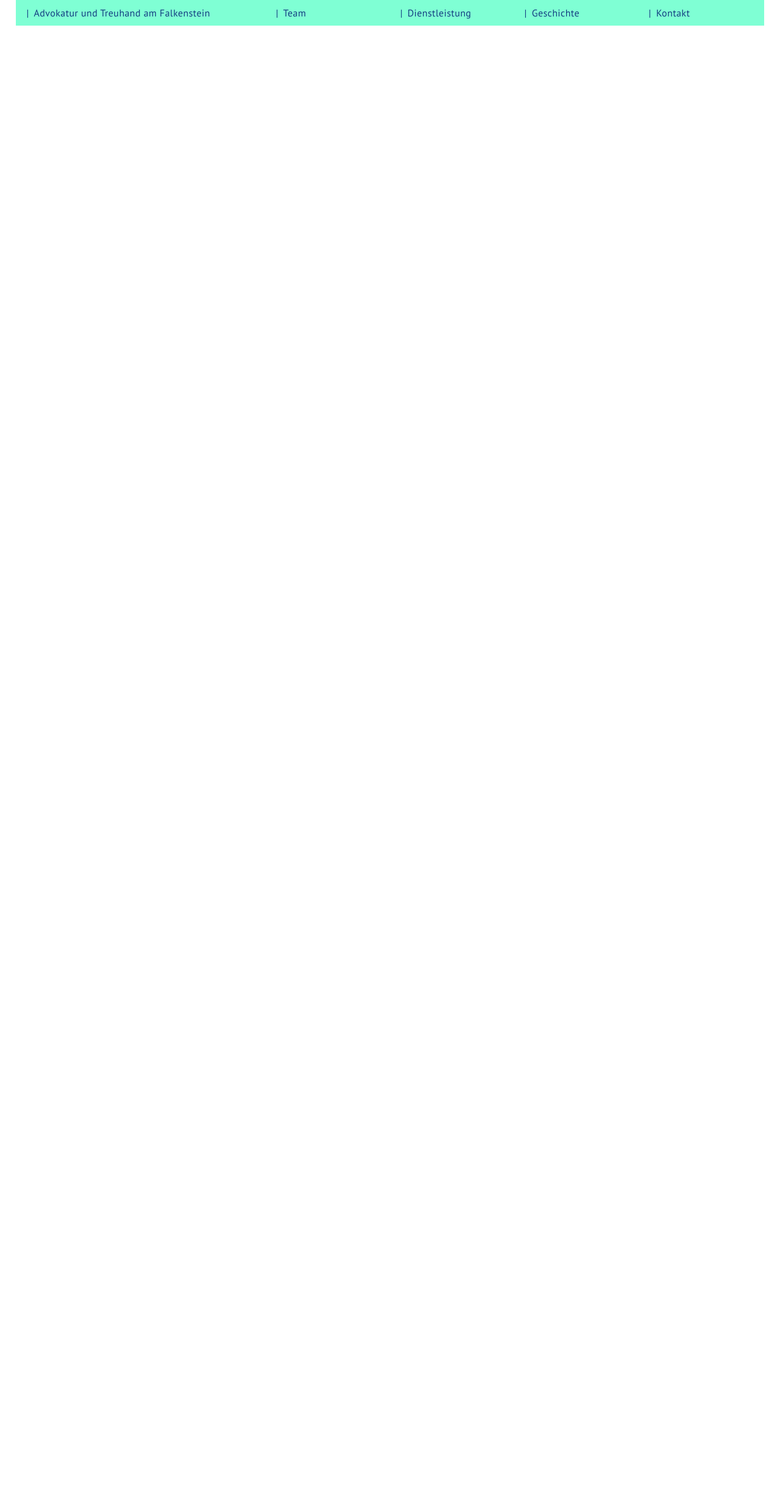
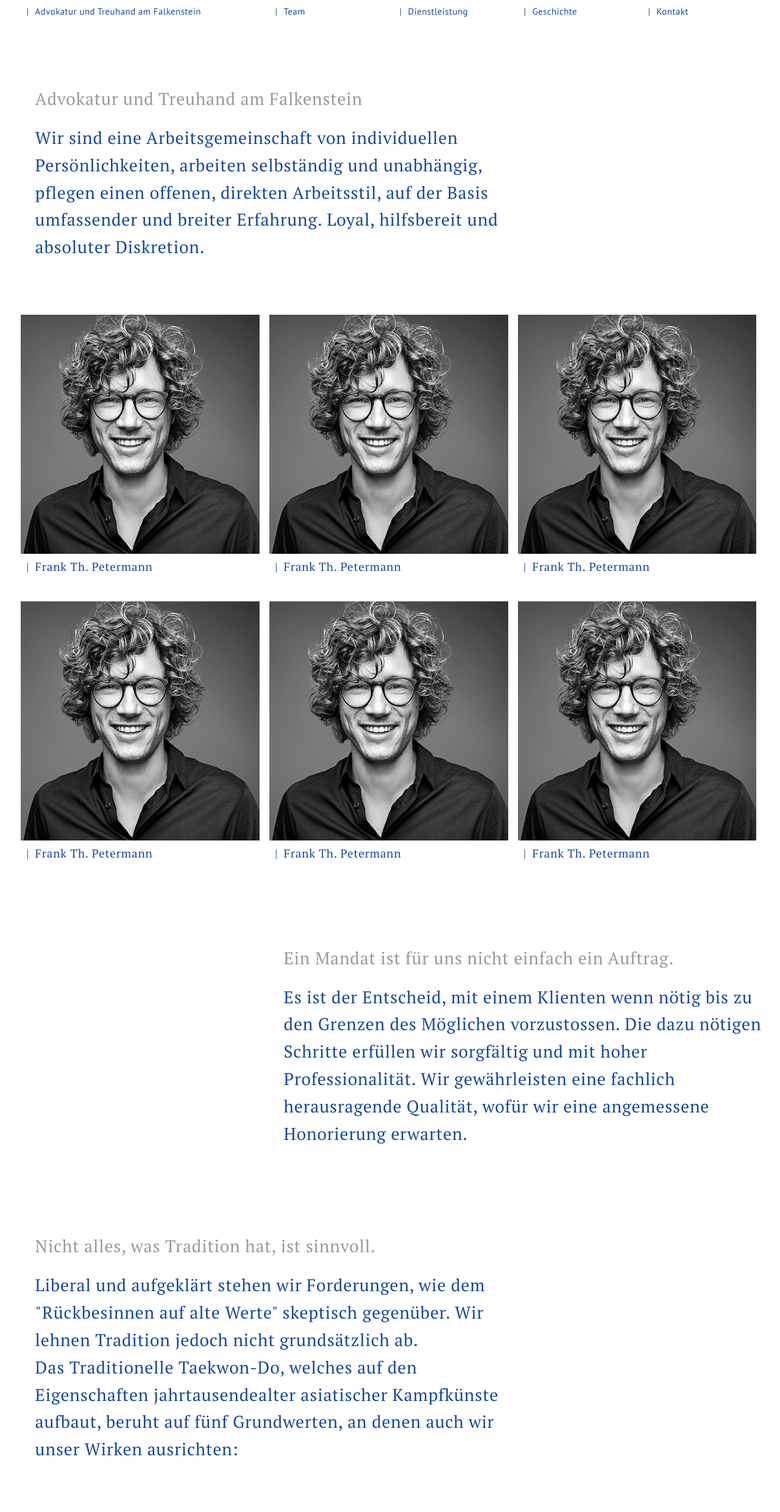
Before and after one commit to timbukflow/falkenstein, a PHP site: page / in a window 1280 px wide. Shown: the whole page at 61% size. Before the commit the page ends 42 px from the top, so only its background shows below. Run offline with PHP 8.4, Linux system fonts and the light colour scheme.

Commit message:
startseite

```diff
--- a/css/main.css
+++ b/css/main.css
@@ -101,32 +101,92 @@ textarea {
    ========================================================================== */
 
 .main-container {
+    width: 96%;
+    margin: 0px 2%;
+
 }
 
-a {
+h1, .nav {
+    margin: 0;
+    padding: 0;
+    font-family: 'PT Serif', serif;
+    font-weight: lighter;
+    font-size: 28px;
+    letter-spacing: 0.8px;
+    color: #19489a;
+    line-height: 1.6;
+}
+
+.nav{
+    font-size: 19px;
+    padding-top: 6px;
+    display: block;
+}
+
+h1 span {
+    color: rgba(0, 0, 0, 0.4);
+    line-height: 3;
+}
+
+.content-left {
+    position: relative;
+    margin-top: 120px;
+    margin-bottom: 80px;
+    padding-left: 32px;
+    margin-right: 33.2%;
+}
+.content-right {
+    position: relative;
+    margin-top: 80px;
+    padding-left: 32px;
+    margin-left: 33.2%;
+}
+
+.content-nav {
+    position: relative;
+    overflow: hidden;
+    padding: 8px;
+    margin-bottom: 26px;
+    cursor: pointer;
+}
+
+/* ==========================================================================
+   nav
+   ========================================================================== */
+
+a, p.subnav-titel {
     margin: 0;
     padding: 0;
     font-family: 'PT Sans', sans-serif;
-    font-size: 16px;
+    font-weight: lighter;
+    font-size: 15px;
     text-decoration: none;
     letter-spacing: 0.4px;
-    color: #143C82;
+    color: #19489a;
+}
+
+p.subnav-titel {
+    color: rgba(0, 0, 0, 0.4);
 }
 
 .topnav{
     position: fixed;
     width: 96%;
     margin: 0px 2%;
-    background-color: aquamarine;
+    background-color: white;
+    z-index: 100;
 }
 
-.topnav a {
+.topnav a, .topnav .subnav-titel {
     display: inline-block;
-    padding: 10px;
+    padding: 8px;
     width: 100%;
 }
 
 .topnav a:hover .hover-nav {
+    padding-left: 5px;
+}
+.content-nav:hover .hover-nav {
     padding-left: 5px;
 }
 
@@ -135,27 +195,64 @@ a {
 }
 
 .line {
-    width: 20px;
+    width: 24px;
     text-align: center;
     display: inline-block;
 }
 
-.column-two {
-    width: 33.3%;
-    float: left;
+.line90deg {
+    width: 24px;
+    text-align: center;
+    display: inline-block;
+    -webkit-transform: rotate(90deg);
+    transform: rotate(90deg);
 }
+
+/* ==========================================================================
+   image
+   ========================================================================== */
+
+
+.container-img {
+    position: relative;
+    display: block;
+    overflow: hidden:
+}
+.container-img img {
+    width: 100%;
+    height: auto;
+}
+.container-img .img2 {
+    opacity: 0;
+    -webkit-transition: opacity .75s ease-in-out;
+    transition: opacity .75s ease-in-out;
+    position: absolute;
+    top:-200%;
+    z-index: 1;
+}
+.container-img:hover .img2 {
+    top:0px;
+    opacity: 1;
+}
+
+/* ==========================================================================
+   raster-column
+   ========================================================================== */
+
 .column-one {
     width: 16.6%;
     float: left;
 }
 
+.column-two {
+    width: 33.2%;
+    float: left;
+}
 
-
-
-
-
-
-
+.column-four {
+    width: 66.4%;
+    float: left;
+}
 
 
 
--- a/index.html
+++ b/index.html
@@ -49,37 +49,106 @@
 </head>
 
 <body>
-    <header class="main-container">
+    <header>
         <nav class="topnav" id="myTopnav">
             <div class="column-two"><a href="index.html" target="_top"><div class="line">&#x0007C;</div><span class="hover-nav">Advokatur und Treuhand am Falkenstein</span></a></div>
             <div class="column-one dropdown"><a href="index.html" target="_top" ><div class="line">&#x0007C;</div><span class="hover-nav">Team</span></a>
                 <div class="dropdown-nav">
-                    <a href="index.html" target="_top"><div class="line">&#x0007C;</div><span class="hover-nav">Team</span></a>
-                    <a href="index.html" target="_top"><div class="line">&#x0007C;</div><span class="hover-nav">Team</span></a>
-                    <a href="index.html" target="_top"><div class="line">&#x0007C;</div><span class="hover-nav">Team</span></a>
-                    <a href="index.html" target="_top"><div class="line">&#x0007C;</div><span class="hover-nav">Team</span></a>
-                    <a href="index.html" target="_top"><div class="line">&#x0007C;</div><span class="hover-nav">Team</span></a>
-                    <a href="index.html" target="_top"><div class="line">&#x0007C;</div><span class="hover-nav">Team</span></a>
-                    <a href="index.html" target="_top"><div class="line">&#x0007C;</div><span class="hover-nav">Team</span></a>
-                    <a href="index.html" target="_top"><div class="line">&#x0007C;</div><span class="hover-nav">Team</span></a>
-                    <a href="index.html" target="_top"><div class="line">&#x0007C;</div><span class="hover-nav">Team</span></a>
-                    <a href="index.html" target="_top"><div class="line">&#x0007C;</div><span class="hover-nav">Team</span></a>
-                    <a href="index.html" target="_top"><div class="line">&#x0007C;</div><span class="hover-nav">Team</span></a>
-                    <a href="index.html" target="_top"><div class="line">&#x0007C;</div><span class="hover-nav">Team</span></a>
+                    <p class="subnav-titel"><span class="line90deg">&#x0007C;</span><span class="hover-nav">Advokatur</span></p>
+                    <a href="index.html" target="_top"><div class="line">&#x0007C;</div><span class="hover-nav">Frank Th. Petermann</span></a>
+                    <a href="index.html" target="_top"><div class="line">&#x0007C;</div><span class="hover-nav">Rolf W. Rempfler</span></a>
+                    <a href="index.html" target="_top"><div class="line">&#x0007C;</div><span class="hover-nav">Christa Rempfler</span></a>
+                    <a href="index.html" target="_top"><div class="line">&#x0007C;</div><span class="hover-nav">Debora Bilgeri</span></a>
+                    <a href="index.html" target="_top"><div class="line">&#x0007C;</div><span class="hover-nav">Andres Thürlimann</span></a>
+                    <a href="index.html" target="_top"><div class="line">&#x0007C;</div><span class="hover-nav">Tanja Ivanovic</span></a>
+                    <p class="subnav-titel"><span class="line90deg">&#x0007C;</span><span class="hover-nav">Treuhand</span></p>
+                    <a href="index.html" target="_top"><div class="line">&#x0007C;</div><span class="hover-nav">Werner Rempfler</span></a>
+                    <a href="index.html" target="_top"><div class="line">&#x0007C;</div><span class="hover-nav">Maria Rempfler</span></a>
+                    <a href="index.html" target="_top"><div class="line">&#x0007C;</div><span class="hover-nav">Roger Schai</span></a>
+                    <p class="subnav-titel"><span class="line90deg">&#x0007C;</span><span class="hover-nav">Sekretariat</span></p>
+                    <a href="index.html" target="_top"><div class="line">&#x0007C;</div><span class="hover-nav">Fabienne Frei</span></a>
+                    <a href="index.html" target="_top"><div class="line">&#x0007C;</div><span class="hover-nav">Franziska Sutter</span></a>
                 </div>
             </div>
-
             <div class="column-one dropdown"><a href="index.html" target="_top"><div class="line">&#x0007C;</div><span class="hover-nav">Dienstleistung</span></a>
                  <div class="dropdown-nav">
-                    <a href="index.html" target="_top"><div class="line">&#x0007C;</div><span class="hover-nav">Team</span></a>
-                    <a href="index.html" target="_top"><div class="line">&#x0007C;</div><span class="hover-nav">Team</span></a>
-                    <a href="index.html" target="_top"><div class="line">&#x0007C;</div><span class="hover-nav">Team</span></a>
+                    <a href="index.html" target="_top"><div class="line">&#x0007C;</div><span class="hover-nav">Advokatur</span></a>
+                    <a href="index.html" target="_top"><div class="line">&#x0007C;</div><span class="hover-nav">Treuhand</span></a>
+                    <a href="index.html" target="_top"><div class="line">&#x0007C;</div><span class="hover-nav">Sekretariat</span></a>
                 </div>
             </div>
             <div class="column-one"><a href="index.html" target="_top"><div class="line">&#x0007C;</div><span class="hover-nav">Geschichte</span></a></div>
             <div class="column-one"><a href="index.html" target="_top"><div class="line">&#x0007C;</div><span class="hover-nav">Kontakt</span></a></div>
         </nav>
     </header>
+
+    <main class="main-container">
+        <section class="content-left column-four">
+            <h1><span>Advokatur und Treuhand am Falkenstein</span><br>Wir sind eine Arbeitsgemeinschaft von individuellen Persönlichkeiten, arbeiten selbständig und unabhängig, pflegen einen offenen, direkten Arbeitsstil, auf der Basis umfassender und breiter Erfahrung. Loyal, hilfsbereit und absoluter Diskretion.</h1>
+        </section>
+        <article >
+            <a class="content-nav column-two" href="index.html" target="_top">
+                <div class="container-img">
+                    <img class="img1" src="img/falkenstein-advokatur-frank-th-petermann-business.jpg" alt="frank" >
+                    <img class="img2" src="img/falkenstein-advokatur-frank-th-petermann-passion.jpg" alt="frank" >
+                </div>
+                <h3 class="nav">
+                    <div class="line">&#x0007C;</div><span class="hover-nav">Frank Th. Petermann</span>
+                </h3>
+            </a>
+            <a class="content-nav column-two" href="index.html" target="_top">
+                <div class="container-img">
+                    <img class="img1" src="img/falkenstein-advokatur-frank-th-petermann-business.jpg" alt="frank" >
+                    <img class="img2" src="img/falkenstein-advokatur-frank-th-petermann-passion.jpg" alt="frank" >
+                </div>
+                <h3 class="nav">
+                    <div class="line">&#x0007C;</div><span class="hover-nav">Frank Th. Petermann</span>
+                </h3>
+            </a>
+            <a class="content-nav column-two" href="index.html" target="_top">
+                <div class="container-img">
+                    <img class="img1" src="img/falkenstein-advokatur-frank-th-petermann-business.jpg" alt="frank" >
+                    <img class="img2" src="img/falkenstein-advokatur-frank-th-petermann-passion.jpg" alt="frank" >
+                </div>
+                <h3 class="nav">
+                    <div class="line">&#x0007C;</div><span class="hover-nav">Frank Th. Petermann</span>
+                </h3>
+            </a>
+            <a class="content-nav column-two" href="index.html" target="_top">
+                <div class="container-img">
+                    <img class="img1" src="img/falkenstein-advokatur-frank-th-petermann-business.jpg" alt="frank" >
+                    <img class="img2" src="img/falkenstein-advokatur-frank-th-petermann-passion.jpg" alt="frank" >
+                </div>
+                <h3 class="nav">
+                    <div class="line">&#x0007C;</div><span class="hover-nav">Frank Th. Petermann</span>
+                </h3>
+            </a>
+            <a class="content-nav column-two" href="index.html" target="_top">
+                <div class="container-img">
+                    <img class="img1" src="img/falkenstein-advokatur-frank-th-petermann-business.jpg" alt="frank" >
+                    <img class="img2" src="img/falkenstein-advokatur-frank-th-petermann-passion.jpg" alt="frank" >
+                </div>
+                <h3 class="nav">
+                    <div class="line">&#x0007C;</div><span class="hover-nav">Frank Th. Petermann</span>
+                </h3>
+            </a>
+            <a class="content-nav column-two" href="index.html" target="_top">
+                <div class="container-img">
+                    <img class="img1" src="img/falkenstein-advokatur-frank-th-petermann-business.jpg" alt="frank" >
+                    <img class="img2" src="img/falkenstein-advokatur-frank-th-petermann-passion.jpg" alt="frank" >
+                </div>
+                <h3 class="nav">
+                    <div class="line">&#x0007C;</div><span class="hover-nav">Frank Th. Petermann</span>
+                </h3>
+            </a>
+            <section class="content-right column-four">
+                <h1><span>Ein Mandat ist für uns nicht einfach ein Auftrag.</span><br>Es ist der Entscheid, mit einem Klienten wenn nötig bis zu den Grenzen des Möglichen vorzustossen. Die dazu nötigen Schritte erfüllen wir sorgfältig und mit hoher Professionalität. Wir gewährleisten eine fachlich herausragende Qualität, wofür wir eine angemessene Honorierung erwarten.</h1>
+            </section>
+            <section class="content-left column-four">
+                <h1><span>Nicht alles, was Tradition hat, ist sinnvoll.</span><br>Liberal und aufgeklärt stehen wir Forderungen, wie dem "Rückbesinnen auf alte Werte" skeptisch gegenüber. Wir lehnen Tradition jedoch nicht grundsätzlich ab. Das Traditionelle Taekwon-Do, welches auf den Eigenschaften jahrtausendealter asiatischer Kampfkünste aufbaut, beruht auf fünf Grundwerten, an denen auch wir unser Wirken ausrichten:</h1>
+        </section>
+        </article>
+    </main>
 
   <script src="js/vendor/modernizr-3.6.0.min.js"></script>
   <script src="https://code.jquery.com/jquery-3.3.1.min.js" integrity="sha256-FgpCb/KJQlLNfOu91ta32o/NMZxltwRo8QtmkMRdAu8=" crossorigin="anonymous"></script>
--- a/js/main.js
+++ b/js/main.js
@@ -1,6 +1,7 @@
 $(document).ready(function () {
 
-    //Responsive Navigation
+    //Dropdown Navigation
+
     $('.dropdown').mouseenter(function() {
         $(this).children('div').stop(true, true).slideDown('slow');
     });
@@ -9,4 +10,6 @@ $(document).ready(function () {
         $('.dropdown-nav').stop(true, true).slideUp('slow');
     });
 
+
+
 });
```
Also changed, not shown: img/falkenstein-advokatur-frank-th-petermann-business.jpg (added), img/falkenstein-advokatur-frank-th-petermann-passion.jpg (added).
